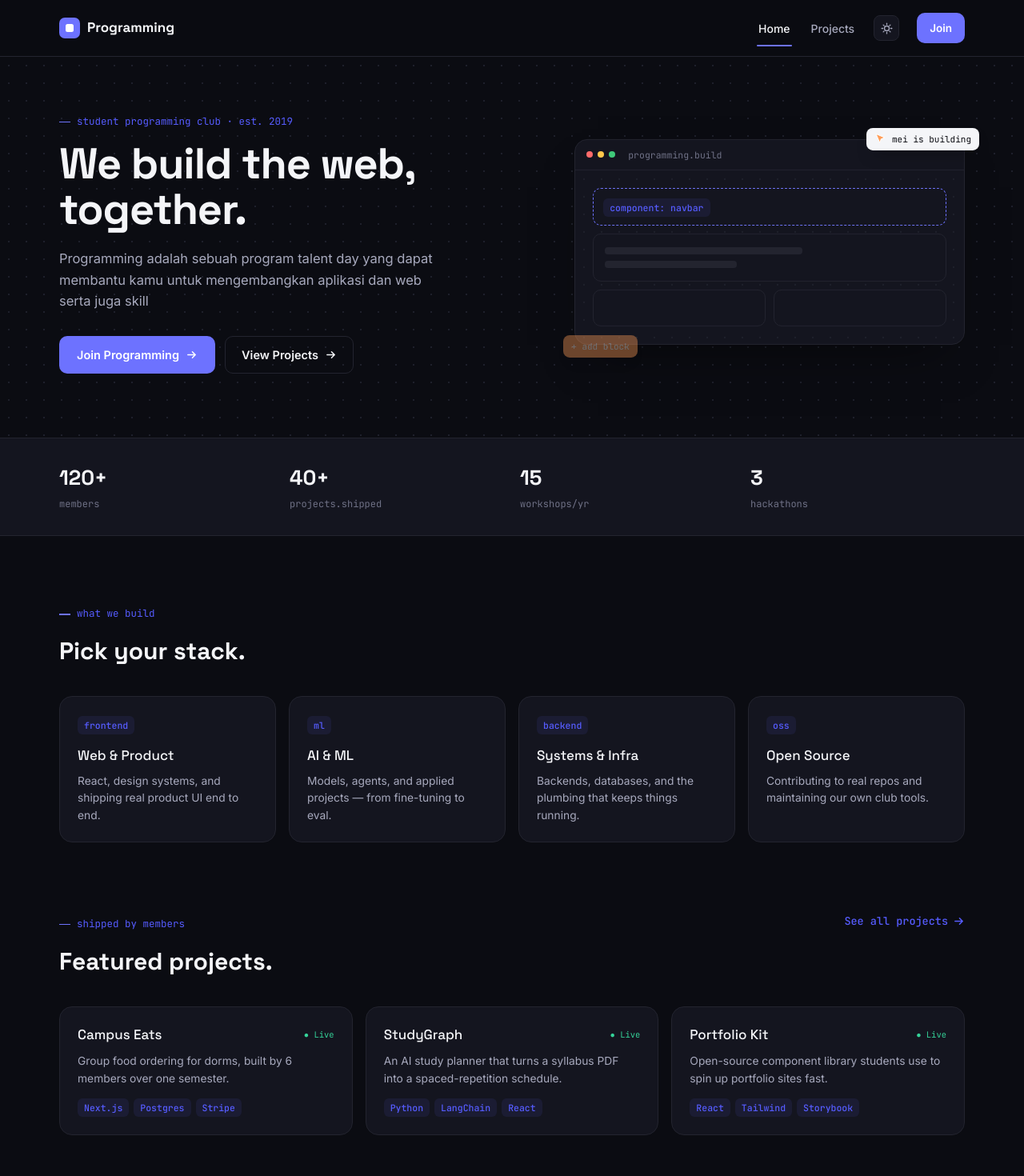
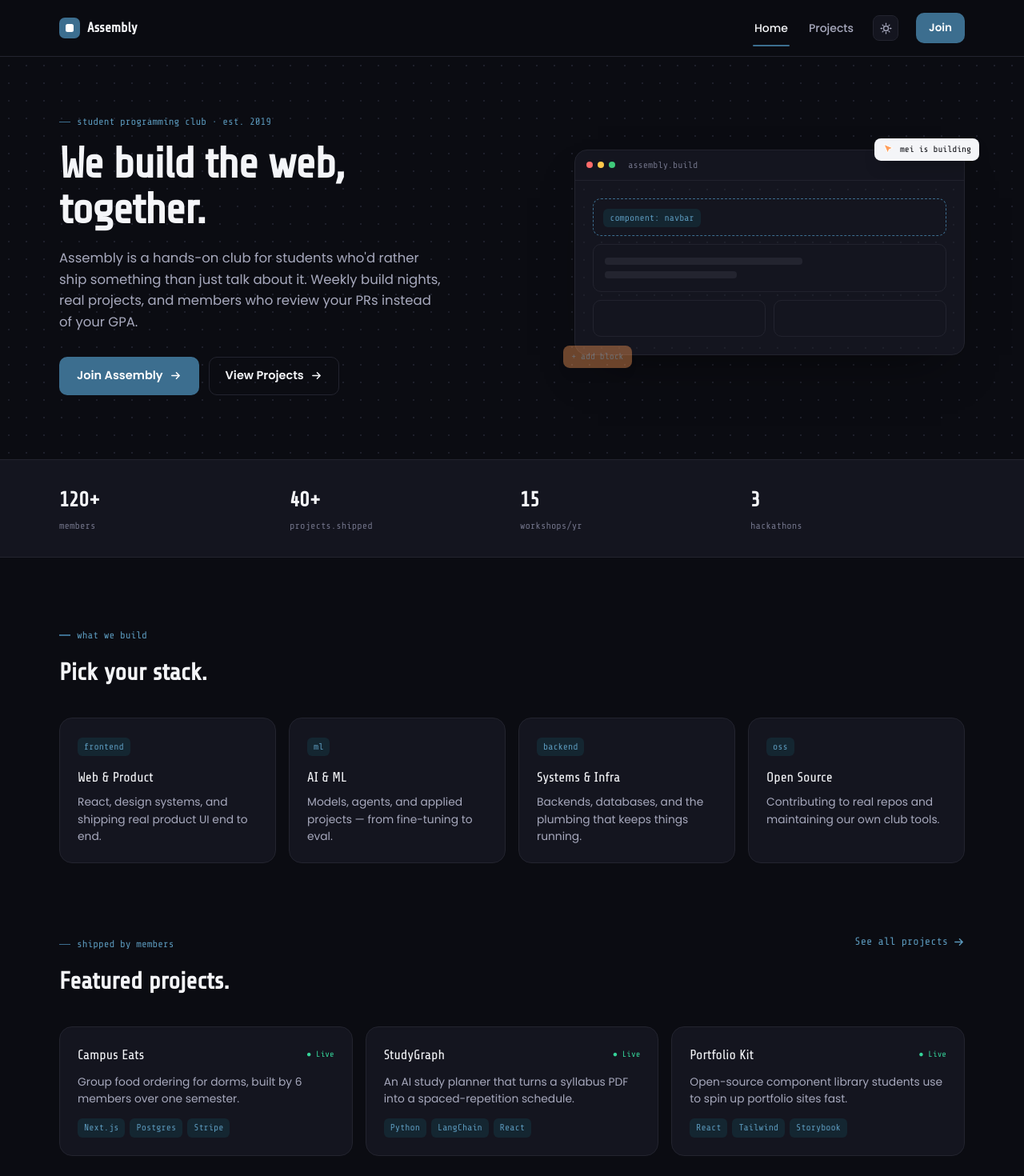
Before and after one commit to brah4729/Programming-web, a Next.js app: page / in a window 1280 px wide. Shown: the top 1470 px of the page at 80% size. Built offline with nearby package versions, Linux system fonts and the light colour scheme.

Commit message:
changed color

```diff
--- a/app/globals.css
+++ b/app/globals.css
@@ -11,9 +11,9 @@
   --ink: #f4f5f8;
   --ink-soft: #a7a9bd;
   --ink-faint: #6f7186;
-  --indigo: #6d72ff;
-  --indigo-deep: #565cff;
-  --indigo-tint: #1b1c33;
+  --accent: #3c6e8f;
+  --accent-deep: #5a97ba;
+  --accent-tint: #142631;
   --amber: #ff9c57;
   --dot: #1e202b;
   --live: #35d399;
@@ -30,9 +30,9 @@
   --ink: #12131a;
   --ink-soft: #565a72;
   --ink-faint: #8a8da3;
-  --indigo: #4a4fff;
-  --indigo-deep: #3336cc;
-  --indigo-tint: #eeeeff;
+  --accent: #355872;
+  --accent-deep: #24404f;
+  --accent-tint: #e7eef2;
   --amber: #ff8a3d;
   --dot: #dadce6;
   --live: #2fbf8f;
@@ -54,7 +54,7 @@ body {
 body {
   background: var(--bg);
   color: var(--ink);
-  font-family: var(--font-body), "Inter", sans-serif;
+  font-family: var(--font-body), "Poppins", sans-serif;
   transition: background 0.2s ease, color 0.2s ease;
 }
 
@@ -63,11 +63,11 @@ a {
 }
 
 .font-display {
-  font-family: var(--font-display), "Space Grotesk", sans-serif;
+  font-family: var(--font-display), "Share Tech", sans-serif;
 }
 
 .font-mono {
-  font-family: var(--font-mono), "JetBrains Mono", monospace;
+  font-family: var(--font-mono), "Share Tech Mono", monospace;
 }
 
 .dotgrid {
@@ -76,7 +76,7 @@ a {
 }
 
 .eyebrow {
-  color: var(--indigo-deep);
+  color: var(--accent-deep);
   font-size: 12.5px;
   margin-bottom: 14px;
   display: flex;
@@ -87,7 +87,7 @@ a {
   content: "";
   width: 14px;
   height: 1.5px;
-  background: var(--indigo);
+  background: var(--accent);
   display: inline-block;
 }
 
@@ -101,14 +101,14 @@ a {
 .card:hover {
   transform: translateY(-3px);
   box-shadow: 0 14px 30px -18px var(--shadow);
-  border-color: var(--indigo);
+  border-color: var(--accent);
 }
 
 .handle {
   position: absolute;
   width: 7px;
   height: 7px;
-  border: 1.5px solid var(--indigo);
+  border: 1.5px solid var(--accent);
   background: var(--bg-elevated);
   border-radius: 1.5px;
   opacity: 0;
@@ -121,8 +121,8 @@ a {
 .tag {
   font-family: var(--font-mono), monospace;
   font-size: 11.5px;
-  color: var(--indigo-deep);
-  background: var(--indigo-tint);
+  color: var(--accent-deep);
+  background: var(--accent-tint);
   border-radius: 6px;
   padding: 3px 8px;
   display: inline-block;
@@ -130,7 +130,7 @@ a {
 }
 
 .btn-primary {
-  background: var(--indigo);
+  background: var(--accent);
   color: #fff;
   border: none;
   border-radius: 10px;
@@ -143,7 +143,7 @@ a {
   transition: transform 0.15s ease, background 0.15s ease;
 }
 .btn-primary:hover {
-  background: var(--indigo-deep);
+  background: var(--accent-deep);
   transform: translateY(-1px);
 }
 
@@ -161,7 +161,7 @@ a {
   transition: border-color 0.15s ease, transform 0.15s ease;
 }
 .btn-ghost:hover {
-  border-color: var(--indigo);
+  border-color: var(--accent);
   transform: translateY(-1px);
 }
 
@@ -176,7 +176,7 @@ a {
   transition: border-color 0.15s ease;
 }
 .input:focus {
-  border-color: var(--indigo);
+  border-color: var(--accent);
 }
 
 .navlink {
@@ -198,7 +198,7 @@ a {
   right: 0;
   bottom: -6px;
   height: 2px;
-  background: var(--indigo);
+  background: var(--accent);
   border-radius: 2px;
 }
 
@@ -215,14 +215,14 @@ a {
   transition: border-color 0.15s ease, color 0.15s ease;
 }
 .icon-btn:hover {
-  border-color: var(--indigo);
+  border-color: var(--accent);
   color: var(--ink);
 }
 
 button:focus-visible,
 a:focus-visible,
 input:focus-visible {
-  outline: 2.5px solid var(--indigo);
+  outline: 2.5px solid var(--accent);
   outline-offset: 2px;
 }
 
--- a/app/layout.tsx
+++ b/app/layout.tsx
@@ -1,22 +1,22 @@
 import type { Metadata } from "next";
-import { Space_Grotesk, Inter, JetBrains_Mono } from "next/font/google";
+import { Poppins, Share_Tech, Share_Tech_Mono } from "next/font/google";
 import "./globals.css";
 
-const spaceGrotesk = Space_Grotesk({
+const poppins = Poppins({
   subsets: ["latin"],
-  weight: ["500", "600", "700"],
+  weight: ["400", "500", "600", "700"],
+  variable: "--font-body",
+});
+
+const shareTech = Share_Tech({
+  subsets: ["latin"],
+  weight: ["400"],
   variable: "--font-display",
 });
 
-const inter = Inter({
+const shareTechMono = Share_Tech_Mono({
   subsets: ["latin"],
-  weight: ["400", "500", "600"],
-  variable: "--font-body",
-});
-
-const jetbrainsMono = JetBrains_Mono({
-  subsets: ["latin"],
-  weight: ["400", "500"],
+  weight: ["400"],
   variable: "--font-mono",
 });
 
@@ -43,7 +43,7 @@ export default function RootLayout({
   return (
     <html
       lang="en"
-      className={`${spaceGrotesk.variable} ${inter.variable} ${jetbrainsMono.variable}`}
+      className={`${poppins.variable} ${shareTech.variable} ${shareTechMono.variable}`}
     >
       <head>
         <script dangerouslySetInnerHTML={{ __html: themeInitScript }} />
--- a/app/page.tsx
+++ b/app/page.tsx
@@ -35,11 +35,12 @@ export default function Home() {
               together.
             </h1>
             <p style={{ color: "var(--ink-soft)", fontSize: 16.5, lineHeight: 1.6, marginTop: 20, maxWidth: 480 }}>
-              Programming adalah sebuah program talent day yang dapat membantu kamu untuk mengembangkan aplikasi dan web serta juga skill
+              Assembly is a hands-on club for students who&apos;d rather ship something than just talk about it. Weekly
+              build nights, real projects, and members who review your PRs instead of your GPA.
             </p>
             <div style={{ display: "flex", gap: 12, marginTop: 30, flexWrap: "wrap" }}>
               <Link href="/#join" className="btn-primary">
-                Join Programming <ArrowIcon />
+                Join Assembly <ArrowIcon />
               </Link>
               <Link href="/projects" className="btn-ghost">
                 View Projects <ArrowIcon />
@@ -95,7 +96,7 @@ export default function Home() {
           <Link
             href="/projects"
             className="font-mono"
-            style={{ fontSize: 13.5, display: "flex", alignItems: "center", gap: 6, color: "var(--indigo-deep)", fontWeight: 500, textDecoration: "none" }}
+            style={{ fontSize: 13.5, display: "flex", alignItems: "center", gap: 6, color: "var(--accent-deep)", fontWeight: 500, textDecoration: "none" }}
           >
             See all projects <ArrowIcon />
           </Link>
--- a/app/projects/page.tsx
+++ b/app/projects/page.tsx
@@ -55,9 +55,9 @@ export default function ProjectsPage() {
                 fontSize: 12.5,
                 padding: "7px 13px",
                 borderRadius: 8,
-                border: `1.5px solid ${filter === c ? "var(--indigo)" : "var(--line)"}`,
-                background: filter === c ? "var(--indigo-tint)" : "var(--bg-elevated)",
-                color: filter === c ? "var(--indigo-deep)" : "var(--ink-soft)",
+                border: `1.5px solid ${filter === c ? "var(--accent)" : "var(--line)"}`,
+                background: filter === c ? "var(--accent-tint)" : "var(--bg-elevated)",
+                color: filter === c ? "var(--accent-deep)" : "var(--ink-soft)",
                 fontWeight: 500,
               }}
             >
--- a/components/BuilderCanvas.tsx
+++ b/components/BuilderCanvas.tsx
@@ -17,11 +17,11 @@ export default function BuilderCanvas() {
           <span style={{ width: 8, height: 8, borderRadius: 8, background: "#FFC84B" }} />
           <span style={{ width: 8, height: 8, borderRadius: 8, background: "#3FC97A" }} />
           <span className="font-mono" style={{ marginLeft: 10, fontSize: 11.5, color: "var(--ink-faint)" }}>
-            programming.build
+            assembly.build
           </span>
         </div>
         <div className="dotgrid" style={{ padding: 22, display: "flex", flexDirection: "column", gap: 10 }}>
-          <div style={{ background: "var(--bg-elevated)", border: "1.5px dashed var(--indigo)", borderRadius: 10, padding: "10px 12px" }}>
+          <div style={{ background: "var(--bg-elevated)", border: "1.5px dashed var(--accent)", borderRadius: 10, padding: "10px 12px" }}>
             <span className="tag">component: navbar</span>
           </div>
           <div style={{ background: "var(--bg-elevated)", border: "1px solid var(--line)", borderRadius: 10, padding: "16px 14px" }}>
--- a/components/Nav.tsx
+++ b/components/Nav.tsx
@@ -40,7 +40,7 @@ export default function Nav() {
               width: 26,
               height: 26,
               borderRadius: 7,
-              background: "var(--indigo)",
+              background: "var(--accent)",
               display: "grid",
               placeItems: "center",
             }}
@@ -48,7 +48,7 @@ export default function Nav() {
             <DotIcon />
           </span>
           <span className="font-display" style={{ fontWeight: 700, fontSize: 17, color: "var(--ink)" }}>
-            Programming
+            Assembly
           </span>
         </Link>
 
--- a/lib/data.ts
+++ b/lib/data.ts
@@ -20,12 +20,12 @@ export const EVENTS = [
 ];
 
 export const TEAM = [
-  { name: "Rin Okafor", role: "President", color: "#6D72FF" },
+  { name: "Rin Okafor", role: "President", color: "#355872" },
   { name: "Leo Marsh", role: "Web Lead", color: "#FF9C57" },
   { name: "Priya Nandan", role: "AI/ML Lead", color: "#2FBF8F" },
   { name: "Dario Reyes", role: "Infra Lead", color: "#FF5C7A" },
-  { name: "Mei Tanaka", role: "Events", color: "#9C8BFF" },
-  { name: "Sam Okoye", role: "Open Source", color: "#4FB6E8" },
+  { name: "Mei Tanaka", role: "Events", color: "#4FA3C7" },
+  { name: "Sam Okoye", role: "Open Source", color: "#5A97BA" },
 ];
 
 export type Project = {
```
